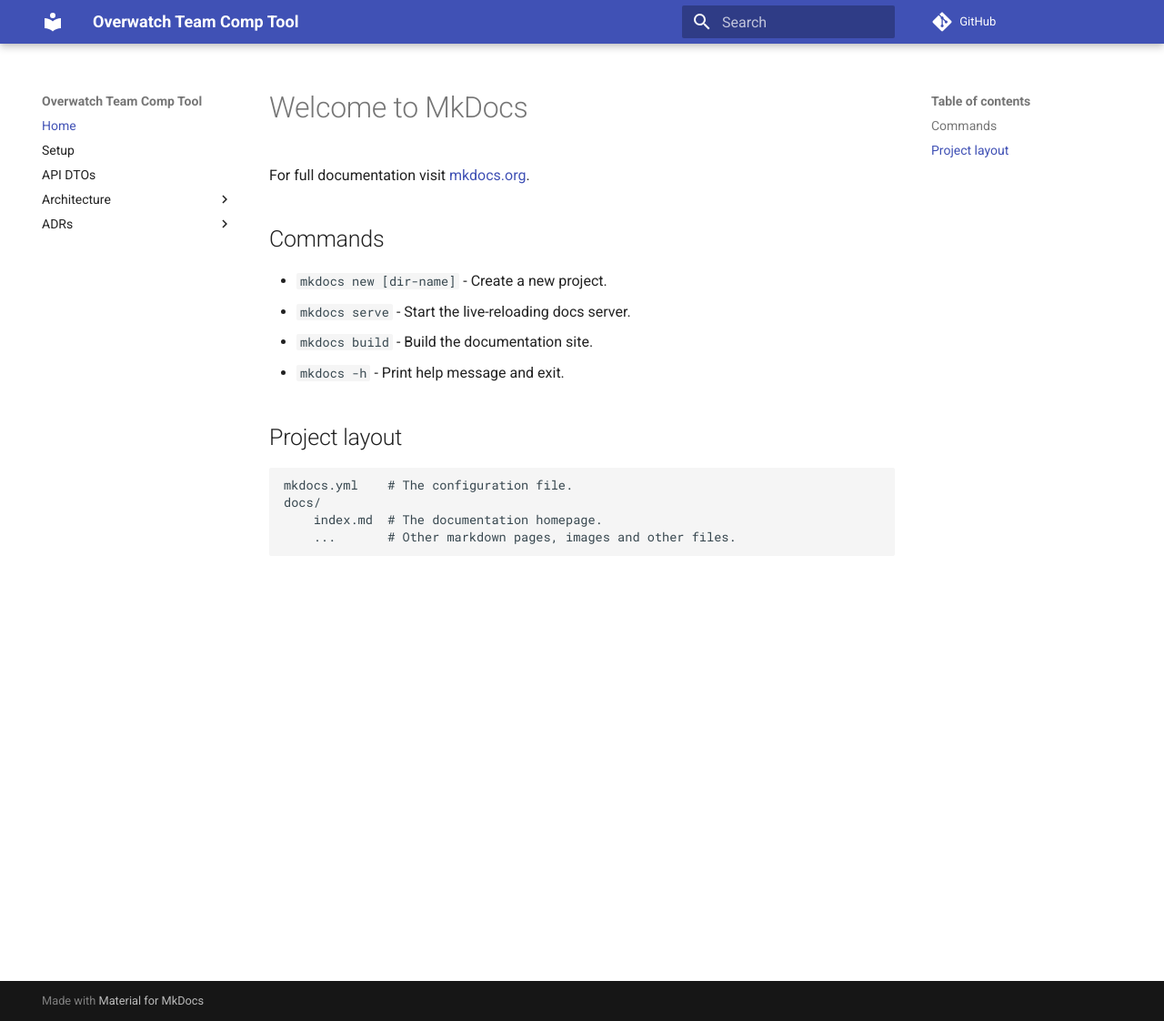
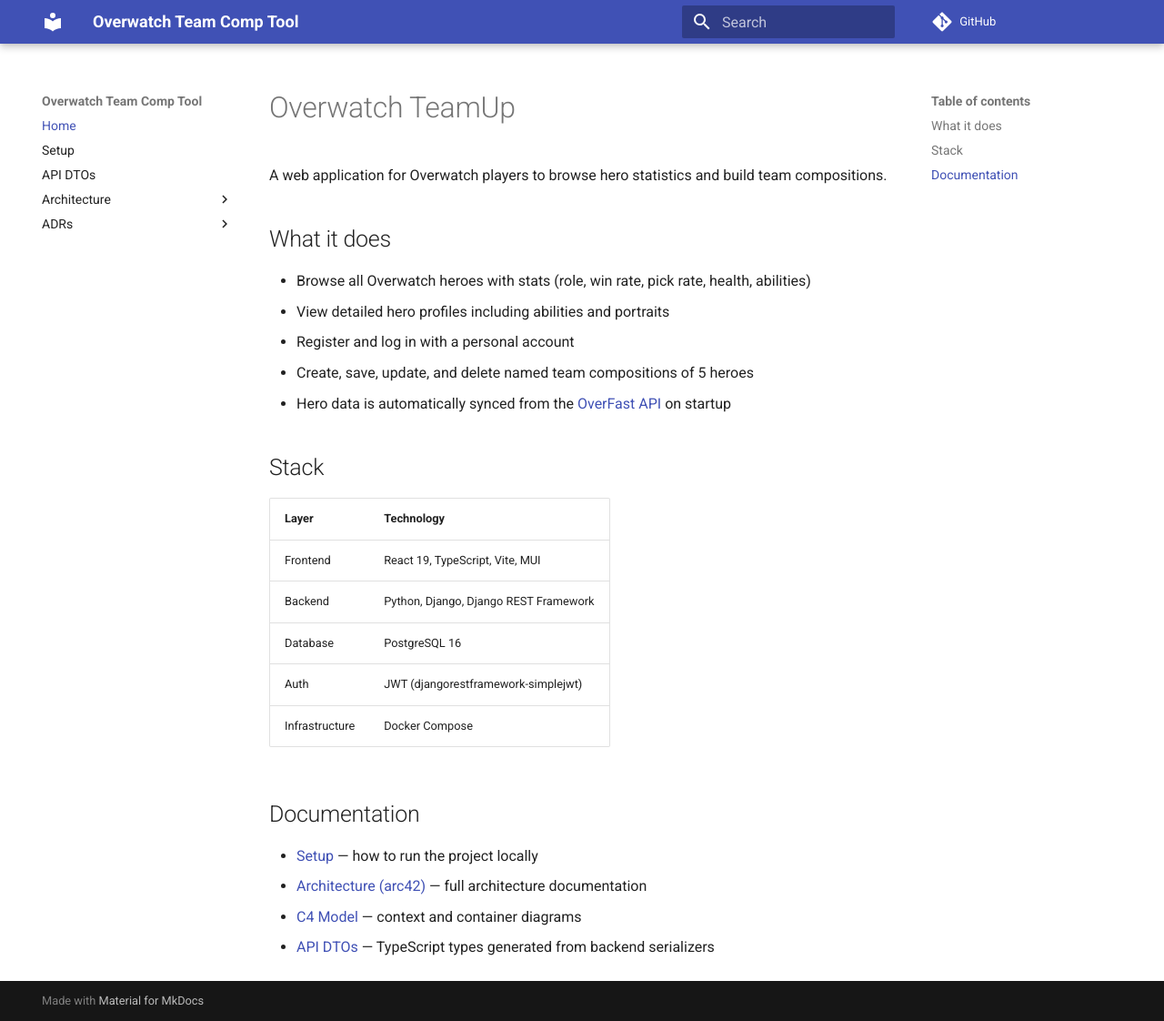
Before and after one commit to FabianReinelt-stud/OverwatchTeamUp, an MkDocs documentation site: the page built from docs/index.md, in a window 1280 px wide and 1122 px high. Shown: the whole window at 91% size. Built offline with MkDocs 1.6.1 and Material for MkDocs 9.7.7, drawn with Linux system fonts in a browser that asks for light colours; comment, search, counter and statistics services are not loaded.

Commit message:
MCDocs Starting Page

```diff
--- a/docs/index.md
+++ b/docs/index.md
@@ -1,17 +1,28 @@
-# Welcome to MkDocs
+# Overwatch TeamUp
 
-For full documentation visit [mkdocs.org](https://www.mkdocs.org).
+A web application for Overwatch players to browse hero statistics and build team compositions.
 
-## Commands
+## What it does
 
-* `mkdocs new [dir-name]` - Create a new project.
-* `mkdocs serve` - Start the live-reloading docs server.
-* `mkdocs build` - Build the documentation site.
-* `mkdocs -h` - Print help message and exit.
+- Browse all Overwatch heroes with stats (role, win rate, pick rate, health, abilities)
+- View detailed hero profiles including abilities and portraits
+- Register and log in with a personal account
+- Create, save, update, and delete named team compositions of 5 heroes
+- Hero data is automatically synced from the [OverFast API](https://overfast-api.tekrop.fr) on startup
 
-## Project layout
+## Stack
 
-    mkdocs.yml    # The configuration file.
-    docs/
-        index.md  # The documentation homepage.
-        ...       # Other markdown pages, images and other files.
+| Layer | Technology |
+|-------|-----------|
+| Frontend | React 19, TypeScript, Vite, MUI |
+| Backend | Python, Django, Django REST Framework |
+| Database | PostgreSQL 16 |
+| Auth | JWT (djangorestframework-simplejwt) |
+| Infrastructure | Docker Compose |
+
+## Documentation
+
+- [Setup](setup.md) — how to run the project locally
+- [Architecture (arc42)](architecture/arc42.md) — full architecture documentation
+- [C4 Model](architecture/c4-model.md) — context and container diagrams
+- [API DTOs](api-dtos.md) — TypeScript types generated from backend serializers
```
Also changed, not shown: mkdocs.yml (line endings or trailing spaces).
